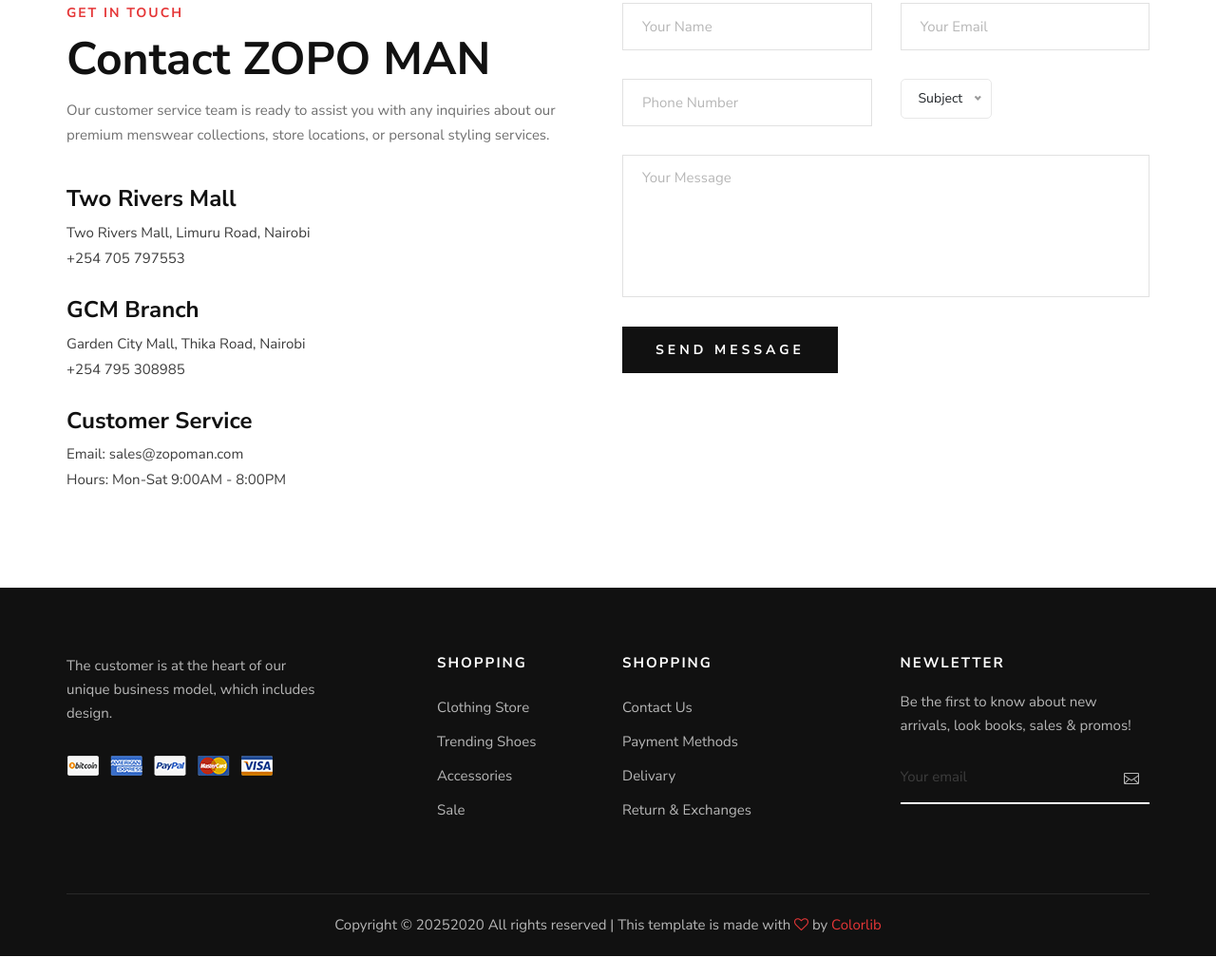
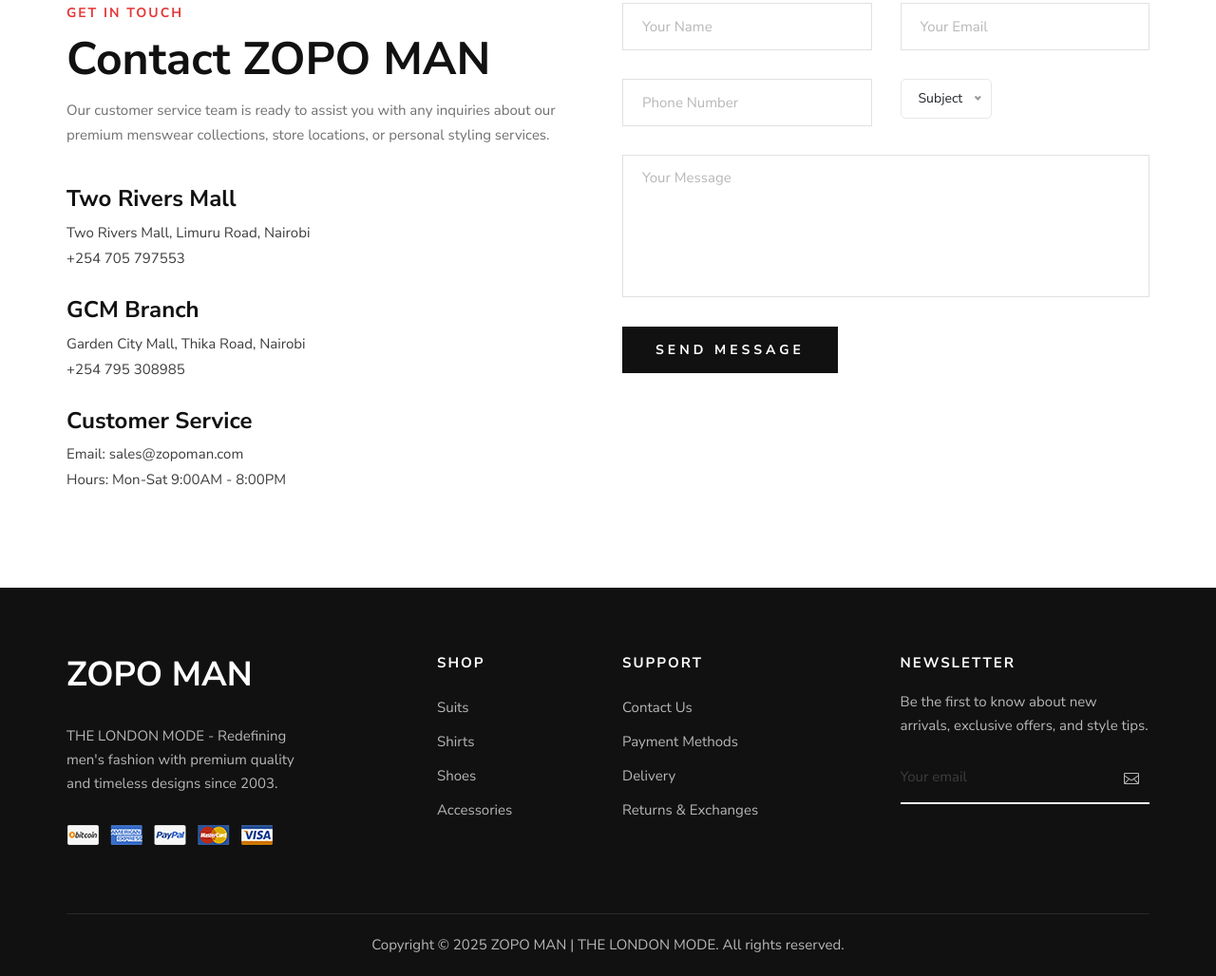
Before and after one commit to benardkibocha45/Zopoman, a plain HTML site: page contact.html in a window 1280 px wide. Shown: the part 803-1831 px from the top of the page at 95% size. Before the commit the page ends 1810 px from the top, so only its background shows below. Drawn offline with Linux system fonts and the light colour scheme.

Commit message:
final commit

```diff
--- a/contact.html
+++ b/contact.html
@@ -190,44 +190,49 @@
     </section>
     <!-- Contact Section End -->
 
-    <!-- Footer Section Begin -->
+   <!-- Footer Section Begin -->
     <footer class="footer">
         <div class="container">
             <div class="row">
                 <div class="col-lg-3 col-md-6 col-sm-6">
-                    <div class="footer__about">
+     <div class="footer__about">
+    <div class="footer__logo">
+        <a href="#" style="text-decoration: none;">
+            <h2 style="color: white; font-weight: bold; margin: 0;">ZOPO MAN</h2>
+        </a>
+    </div>
+    <p>THE LONDON MODE - Redefining men's fashion with premium quality and timeless designs since 2003.</p>
+    <a href="#"><img src="img/payment.png" alt="Payment Methods"></a>
+</div>
 
-                        <p>The customer is at the heart of our unique business model, which includes design.</p>
-                        <a href="#"><img src="img/payment.png" alt=""></a>
-                    </div>
                 </div>
                 <div class="col-lg-2 offset-lg-1 col-md-3 col-sm-6">
                     <div class="footer__widget">
-                        <h6>Shopping</h6>
+                        <h6>Shop</h6>
                         <ul>
-                            <li><a href="#">Clothing Store</a></li>
-                            <li><a href="#">Trending Shoes</a></li>
+                            <li><a href="#">Suits</a></li>
+                            <li><a href="#">Shirts</a></li>
+                            <li><a href="#">Shoes</a></li>
                             <li><a href="#">Accessories</a></li>
-                            <li><a href="#">Sale</a></li>
                         </ul>
                     </div>
                 </div>
                 <div class="col-lg-2 col-md-3 col-sm-6">
                     <div class="footer__widget">
-                        <h6>Shopping</h6>
+                        <h6>Support</h6>
                         <ul>
                             <li><a href="#">Contact Us</a></li>
                             <li><a href="#">Payment Methods</a></li>
-                            <li><a href="#">Delivary</a></li>
-                            <li><a href="#">Return & Exchanges</a></li>
+                            <li><a href="#">Delivery</a></li>
+                            <li><a href="#">Returns & Exchanges</a></li>
                         </ul>
                     </div>
                 </div>
                 <div class="col-lg-3 offset-lg-1 col-md-6 col-sm-6">
                     <div class="footer__widget">
-                        <h6>NewLetter</h6>
+                        <h6>Newsletter</h6>
                         <div class="footer__newslatter">
-                            <p>Be the first to know about new arrivals, look books, sales & promos!</p>
+                            <p>Be the first to know about new arrivals, exclusive offers, and style tips.</p>
                             <form action="#">
                                 <input type="text" placeholder="Your email">
                                 <button type="submit"><span class="icon_mail_alt"></span></button>
@@ -239,15 +244,12 @@
             <div class="row">
                 <div class="col-lg-12 text-center">
                     <div class="footer__copyright__text">
-                        <!-- Link back to Colorlib can't be removed. Template is licensed under CC BY 3.0. -->
                         <p>Copyright ©
                             <script>
                                 document.write(new Date().getFullYear());
-                            </script>2020
-                            All rights reserved | This template is made with <i class="fa fa-heart-o"
-                                aria-hidden="true"></i> by <a href="https://colorlib.com" target="_blank">Colorlib</a>
+                            </script>
+                            ZOPO MAN | THE LONDON MODE. All rights reserved.
                         </p>
-                        <!-- Link back to Colorlib can't be removed. Template is licensed under CC BY 3.0. -->
                     </div>
                 </div>
             </div>
```
Also changed, not shown: about.html (+4 -1 lines), blog.html (+4 -1 lines), index.html (+7 -4 lines), shop.html (+9 -7 lines), img/about/about-us.jpg, img/about/team-1.jpg, img/about/team-2.jpg, img/about/team-3.jpg, img/about/team-4.jpg, img/banner/banner-2.jpg, img/blog/blog-1.jpg, img/instagram/blog-1.jpg (added), img/instagram/instagram-3.jpg, img/instagram/instagram-6.jpg, 1 more files.
